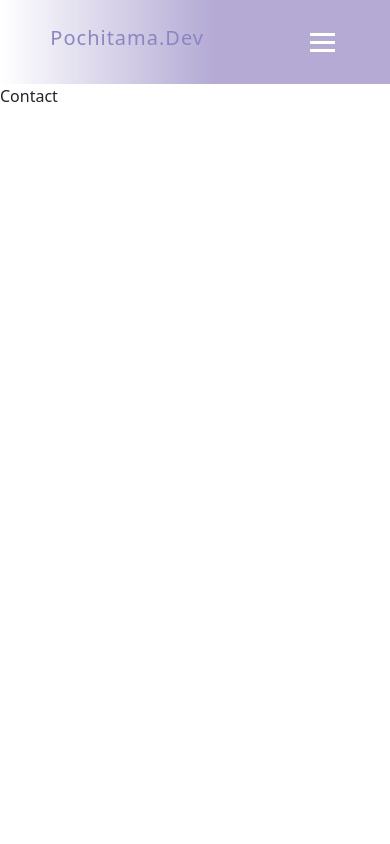
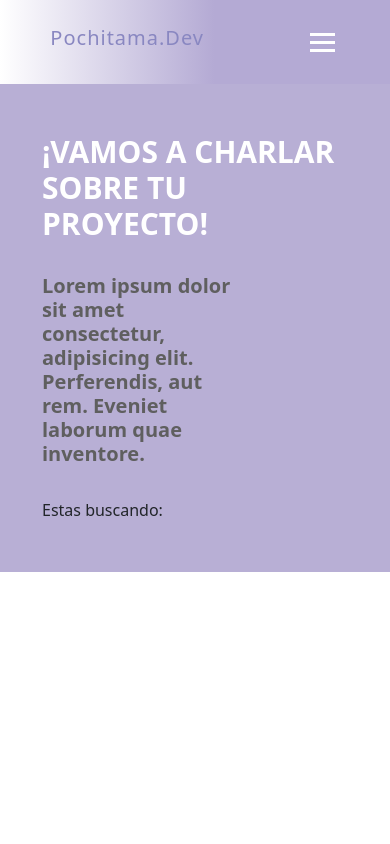
Before and after one commit to PochiTama-dev/Pochitama.site2.0, a React (Vite) app: page /contacto in a window 390 px wide. Shown: the top 844 px of the page. Built offline with nearby package versions, Linux system fonts and the light colour scheme.

Commit message:
colores del menu mobile

```diff
--- a/src/components/header/header.css
+++ b/src/components/header/header.css
@@ -38,7 +38,7 @@ nav {
 }
 
 .menu a {
-	color: #fff;
+	color: #8987C1;
 	text-decoration: none;
 	font-size: 15px;
 	padding: 30px;
@@ -79,7 +79,7 @@ nav {
 		right: -100%;
 		height: 90vh;
 		top: 10vh;
-		background-color: #000;
+		background-color: #eeecec;
 		display: -webkit-flex;
 		display: -moz-flex;
 		display: -ms-flex;
--- a/src/pages/Contact/Contact.jsx
+++ b/src/pages/Contact/Contact.jsx
@@ -1,8 +1,28 @@
-import React from 'react'
+import "./contact.css";
+import "../../Themes/Base/_variables.css";
 
 const Contact = () => {
   return (
-    <div>Contact</div>
+    <section className="contactFont">
+      <div className="container">
+        <div className="row">
+          <div className="col-sm-12">
+            <h1 className="contactTitle">¡Vamos a charlar sobre tu proyecto!</h1>
+          </div>
+          <div className="col-8">
+            <h2 className="contactSubtitle">Lorem ipsum dolor sit amet consectetur, adipisicing elit. Perferendis, aut rem. Eveniet laborum quae inventore.</h2>
+          </div>
+        </div>
+        <div className="row">
+          <div className="col-sm-12">
+            <span>Estas buscando:</span>
+          </div>
+          <div className="col-sm-10">
+
+          </div>
+        </div>
+      </div>
+    </section>
   )
 }
 
--- a/src/pages/Contact/contact.css
+++ b/src/pages/Contact/contact.css
@@ -0,0 +1,24 @@
+.contactFont{
+    background-color: var(--primary-color);
+    width: 100%;
+    padding: 0 30px;
+}
+
+.container{
+    padding:50px;
+    margin: 0 45px;
+}
+
+.contactTitle{
+    color: #FFFFFF;
+    font-size: 30px;
+    font-weight: bold;
+    padding-bottom: 24px;
+    text-transform: uppercase;
+}
+.contactSubtitle{
+    color: #5F5F5F;
+    font-size: 20px;
+    font-weight: bold;
+    padding-bottom: 24px;
+}
```
